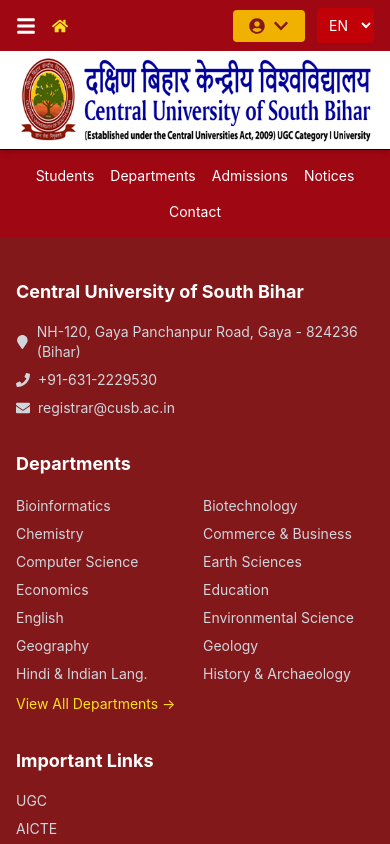
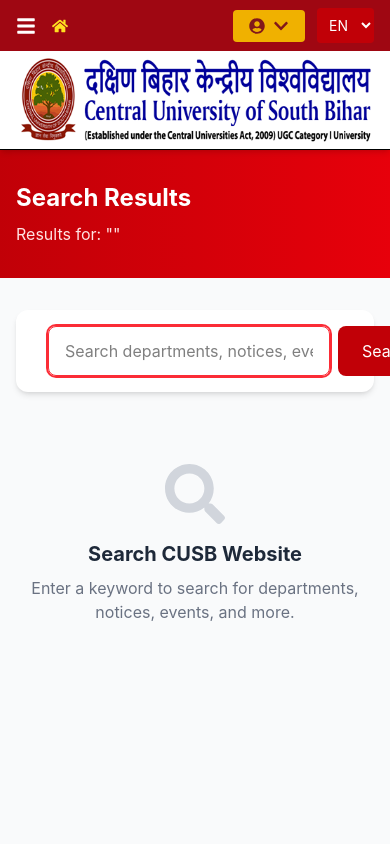
Before and after one commit to withabhishek45/CUSBWEBSITE, a React (Vite) app: page /search in a window 390 px wide. Shown: the top 844 px of the page. Built offline with nearby package versions, Linux system fonts and the light colour scheme.

Commit message:
Add working Search page - searches departments, notices, events

```diff
--- a/src/App.jsx
+++ b/src/App.jsx
@@ -16,6 +16,7 @@
 import Chancellor from "./pages/Chancellor";
 import ViceChancellor from "./pages/ViceChancellor";
 import Notices from "./pages/Notices";
+import Search from "./pages/Search";
 
 function App() {
   return (
@@ -38,6 +39,7 @@
             <Route path="/chancellor" element={<Chancellor />} />
             <Route path="/vice-chancellor" element={<ViceChancellor />} />
             <Route path="/notices" element={<Notices />} />
+            <Route path="/search" element={<Search />} />
           </Routes>
         </main>
         <Footer />
--- a/src/components/layout/Navbar.jsx
+++ b/src/components/layout/Navbar.jsx
@@ -16,9 +16,10 @@
     setShowLogin(false);
   }, [location]);
 
-  const handleSearch = () => {
+  const handleSearch = (e) => {
+    if (e) e.preventDefault();
     if (!search.trim()) return;
-    window.location.href = `/search?q=${search}`;
+    window.location.href = `/search?q=${encodeURIComponent(search)}`;
   };
 
   const quickLinks = [
--- /dev/null
+++ b/src/pages/Search.jsx
@@ -0,0 +1,161 @@
+import { useState, useEffect } from "react";
+import { Link, useSearchParams } from "react-router-dom";
+import { FaSearch, FaFileAlt, FaBook, FaNewspaper, FaGraduationCap } from "react-icons/fa";
+import { MOCK_DEPARTMENTS, MOCK_NOTICES, MOCK_EVENTS } from "../utils/api";
+import BackToTop from "../components/layout/BackToTop";
+
+export default function Search() {
+  const [searchParams] = useSearchParams();
+  const query = searchParams.get("q") || "";
+  const [results, setResults] = useState({ departments: [], notices: [], events: [] });
+  const [loading, setLoading] = useState(true);
+
+  useEffect(() => {
+    if (!query.trim()) {
+      setResults({ departments: [], notices: [], events: [] });
+      setLoading(false);
+      return;
+    }
+
+    const searchQuery = query.toLowerCase();
+
+    const deptResults = MOCK_DEPARTMENTS.filter(d =>
+      d.name.toLowerCase().includes(searchQuery) ||
+      d.description?.toLowerCase().includes(searchQuery) ||
+      d.shortName?.toLowerCase().includes(searchQuery)
+    );
+
+    const noticeResults = MOCK_NOTICES.filter(n =>
+      n.title.toLowerCase().includes(searchQuery) ||
+      n.description?.toLowerCase().includes(searchQuery)
+    );
+
+    const eventResults = MOCK_EVENTS.filter(e =>
+      e.title.toLowerCase().includes(searchQuery)
+    );
+
+    setResults({
+      departments: deptResults,
+      notices: noticeResults,
+      events: eventResults
+    });
+    setLoading(false);
+  }, [query]);
+
+  const totalResults = results.departments.length + results.notices.length + results.events.length;
+
+  if (loading) {
+    return (
+      <div className="min-h-screen bg-gray-50 flex items-center justify-center">
+        <div className="text-center">
+          <div className="animate-spin rounded-full h-16 w-16 border-b-2 border-red-700 mx-auto mb-4"></div>
+          <p className="text-gray-600">Searching...</p>
+        </div>
+      </div>
+    );
+  }
+
+  return (
+    <div className="min-h-screen bg-gray-50">
+      <div className="bg-gradient-to-r from-red-700 to-red-600 text-white">
+        <div className="max-w-7xl mx-auto px-4 py-8">
+          <h1 className="text-2xl font-bold mb-2">Search Results</h1>
+          <p className="text-red-100">Results for: "{query}"</p>
+        </div>
+      </div>
+
+      <div className="max-w-7xl mx-auto px-4 py-8">
+        <div className="bg-white rounded-xl shadow-md p-4 mb-6">
+          <div className="flex items-center gap-4">
+            <FaSearch className="text-gray-400 text-2xl" />
+            <form action="/search" method="get" className="flex-1 flex gap-2">
+              <input
+                type="text"
+                name="q"
+                defaultValue={query}
+                placeholder="Search departments, notices, events..."
+                className="flex-1 px-4 py-3 border border-gray-300 rounded-lg focus:ring-2 focus:ring-red-500 focus:border-red-500 outline-none"
+                autoFocus
+              />
+              <button type="submit" className="px-6 py-3 bg-red-700 text-white rounded-lg hover:bg-red-800 transition">
+                Search
+              </button>
+            </form>
+          </div>
+        </div>
+
+        {!query && (
+          <div className="text-center py-12">
+            <FaSearch className="text-6xl text-gray-300 mx-auto mb-4" />
+            <h2 className="text-xl font-bold text-gray-800 mb-2">Search CUSB Website</h2>
+            <p className="text-gray-500">Enter a keyword to search for departments, notices, events, and more.</p>
+          </div>
+        )}
+
+        {query && totalResults === 0 && (
+          <div className="text-center py-12">
+            <FaSearch className="text-6xl text-gray-300 mx-auto mb-4" />
+            <h2 className="text-xl font-bold text-gray-800 mb-2">No Results Found</h2>
+            <p className="text-gray-500">Try different keywords or check your spelling.</p>
+          </div>
+        )}
+
+        {totalResults > 0 && (
+          <div className="mb-6">
+            <p className="text-gray-600">Found <strong>{totalResults}</strong> results</p>
+          </div>
+        )}
+
+        {results.departments.length > 0 && (
+          <div className="mb-8">
+            <h2 className="text-xl font-bold text-gray-800 mb-4 flex items-center gap-2">
+              <FaGraduationCap className="text-red-700" /> Departments ({results.departments.length})
+            </h2>
+            <div className="grid grid-cols-1 md:grid-cols-2 lg:grid-cols-3 gap-4">
+              {results.departments.map((dept) => (
+                <Link key={dept.id} to={`/departments/${dept.id}`} className="bg-white rounded-xl shadow-md p-4 hover:shadow-lg transition">
+                  <h3 className="font-bold text-gray-800 mb-2">{dept.name}</h3>
+                  <p className="text-gray-600 text-sm line-clamp-2">{dept.description}</p>
+                </Link>
+              ))}
+            </div>
+          </div>
+        )}
+
+        {results.notices.length > 0 && (
+          <div className="mb-8">
+            <h2 className="text-xl font-bold text-gray-800 mb-4 flex items-center gap-2">
+              <FaNewspaper className="text-red-700" /> Notices ({results.notices.length})
+            </h2>
+            <div className="space-y-3">
+              {results.notices.map((notice) => (
+                <Link key={notice.id} to="/notices" className="bg-white rounded-xl shadow-md p-4 hover:shadow-lg transition block">
+                  <h3 className="font-bold text-gray-800 mb-1">{notice.title}</h3>
+                  <p className="text-gray-600 text-sm">{notice.description}</p>
+                  <span className="text-xs text-gray-500 mt-2 block">{notice.date}</span>
+                </Link>
+              ))}
+            </div>
+          </div>
+        )}
+
+        {results.events.length > 0 && (
+          <div className="mb-8">
+            <h2 className="text-xl font-bold text-gray-800 mb-4 flex items-center gap-2">
+              <FaFileAlt className="text-red-700" /> Events ({results.events.length})
+            </h2>
+            <div className="grid grid-cols-1 md:grid-cols-2 lg:grid-cols-3 gap-4">
+              {results.events.map((event) => (
+                <div key={event.id} className="bg-white rounded-xl shadow-md p-4">
+                  <h3 className="font-bold text-gray-800 mb-2">{event.title}</h3>
+                  <span className="text-xs text-gray-500">{event.date}</span>
+                </div>
+              ))}
+            </div>
+          </div>
+        )}
+      </div>
+      <BackToTop />
+    </div>
+  );
+}
```
